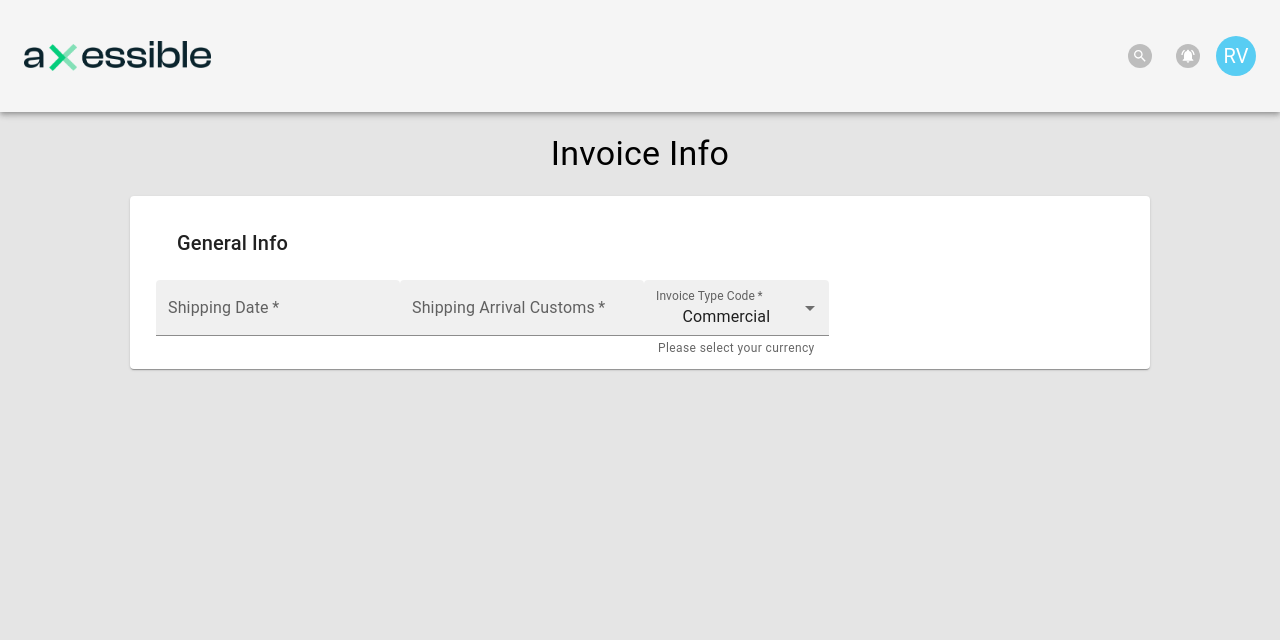
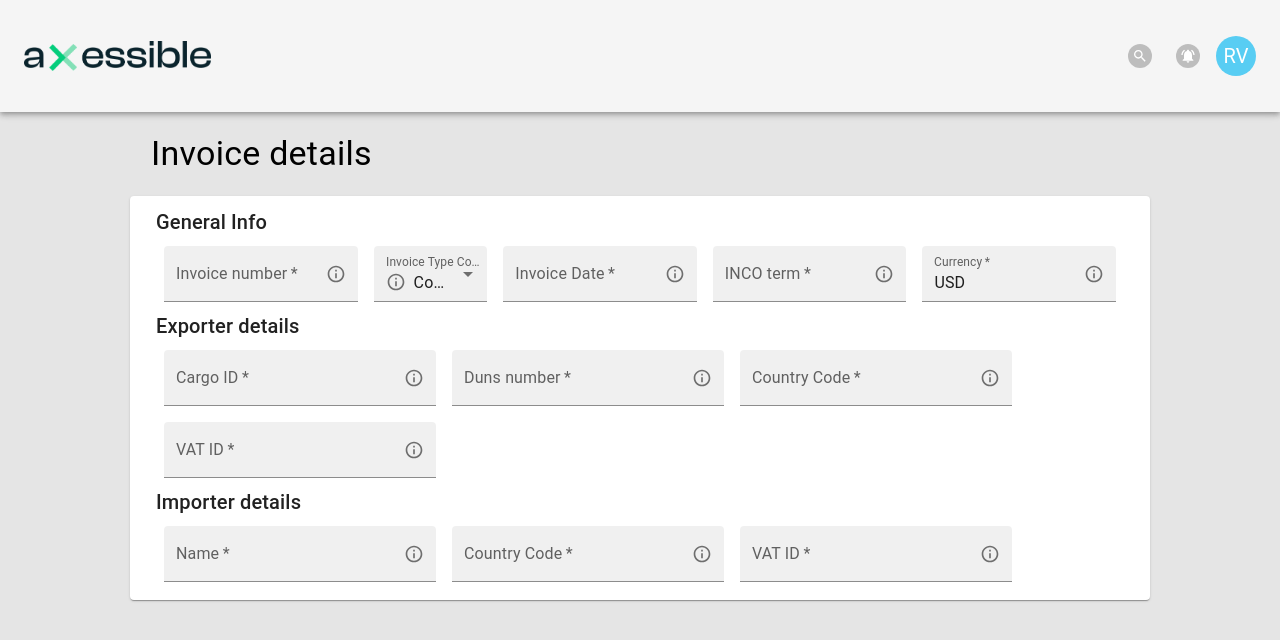
Before and after one commit to stan-gabriel/axessible-ui, a React (Create React App) app: page / in a window 1280 px wide. Shown: the top 640 px of the page. Built offline with nearby package versions, Linux system fonts and the light colour scheme.

Commit message:
implement design

```diff
--- a/src/App.css
+++ b/src/App.css
@@ -1,5 +1,5 @@
 .App {
-  text-align: center;
+  /*text-align: center;*/
 }
 
 .App-link {
--- a/src/Pages/InvoiceInfo/InvoiceInfo.tsx
+++ b/src/Pages/InvoiceInfo/InvoiceInfo.tsx
@@ -1,7 +1,11 @@
 import React, { FC } from 'react'
 import Box from '@mui/material/Box'
 import Typography from '@mui/material/Typography'
-import { Paper, TextField } from '@mui/material'
+import { InputAdornment, Paper, TextField } from '@mui/material'
+import MenuItem from '@mui/material/MenuItem'
+import Stack from '@mui/material/Stack/Stack'
+import InfoOutlinedIcon from '@mui/icons-material/InfoOutlined'
+import Tooltip from '@mui/material/Tooltip'
 
 interface InvoiceInfoProps {}
 
@@ -26,28 +30,34 @@ const InvoiceInfo: FC<InvoiceInfoProps> = () => {
   return (
     <Box sx={{ mt: '21px', pl: '130px', pr: '130px' }}>
       <Typography variant="h4" sx={{ m: '21px' }}>
-        Invoice Info
+        Invoice details
       </Typography>
+
       <Paper sx={{ display: 'flex', flexDirection: 'column', alignItems: 'start', p: '10px 26px' }}>
-        <Typography variant="h6" sx={{ m: '21px' }}>
-          General Info
-        </Typography>
+        <Typography variant="h6">General Info</Typography>
 
-        <Box>
+        <Box
+          sx={{
+            '& .MuiTextField-root': { m: 1 },
+            display: 'flex',
+          }}
+        >
           <TextField
             required
             id="filled-required"
-            label="Shipping Date"
+            label="Invoice number"
+            type="number"
             defaultValue=""
             variant="filled"
-          />
-
-          <TextField
-            required
-            id="filled-required"
-            label="Shipping Arrival Customs"
-            defaultValue=""
-            variant="filled"
+            InputProps={{
+              endAdornment: (
+                <InputAdornment position="end">
+                  <Tooltip title="Some info">
+                    <InfoOutlinedIcon fontSize="small" />
+                  </Tooltip>
+                </InputAdornment>
+              ),
+            }}
           />
 
           <TextField
@@ -58,14 +68,209 @@ const InvoiceInfo: FC<InvoiceInfoProps> = () => {
             value={invoiceTypeCode}
             onChange={handleChange}
             variant="filled"
-            helperText="Please select your currency"
+            InputProps={{
+              startAdornment: (
+                <InputAdornment position="start">
+                  <Tooltip title="Some info">
+                    <InfoOutlinedIcon fontSize="small" />
+                  </Tooltip>
+                </InputAdornment>
+              ),
+            }}
           >
             {invoiceTypeCodes.map((option) => (
-              <option key={option.value} value={option.value}>
+              <MenuItem key={option.value} value={option.value}>
                 {option.label}
-              </option>
+              </MenuItem>
             ))}
           </TextField>
+
+          <TextField
+            required
+            id="filled-required"
+            label="Invoice Date"
+            defaultValue=""
+            variant="filled"
+            InputProps={{
+              endAdornment: (
+                <InputAdornment position="end">
+                  <Tooltip title="Some info">
+                    <InfoOutlinedIcon fontSize="small" />
+                  </Tooltip>
+                </InputAdornment>
+              ),
+            }}
+          />
+
+          <TextField
+            required
+            id="filled-required"
+            label="INCO term"
+            type="number"
+            defaultValue=""
+            variant="filled"
+            InputProps={{
+              endAdornment: (
+                <InputAdornment position="end">
+                  <Tooltip title="Some info">
+                    <InfoOutlinedIcon fontSize="small" />
+                  </Tooltip>
+                </InputAdornment>
+              ),
+            }}
+          />
+
+          <TextField
+            required
+            id="filled-required"
+            label="Currency"
+            defaultValue="USD"
+            variant="filled"
+            InputProps={{
+              endAdornment: (
+                <InputAdornment position="end">
+                  <Tooltip title="Some info">
+                    <InfoOutlinedIcon fontSize="small" />
+                  </Tooltip>
+                </InputAdornment>
+              ),
+            }}
+          />
+        </Box>
+
+        <Typography variant="h6">Exporter details</Typography>
+
+        <Box
+          sx={{
+            '& .MuiTextField-root': { m: 1 },
+          }}
+        >
+          <TextField
+            required
+            id="filled-required"
+            label="Cargo ID"
+            defaultValue=""
+            variant="filled"
+            InputProps={{
+              endAdornment: (
+                <InputAdornment position="end">
+                  <Tooltip title="Some info">
+                    <InfoOutlinedIcon fontSize="small" />
+                  </Tooltip>
+                </InputAdornment>
+              ),
+            }}
+          />
+
+          <TextField
+            required
+            id="filled-required"
+            label="Duns number"
+            defaultValue=""
+            variant="filled"
+            InputProps={{
+              endAdornment: (
+                <InputAdornment position="end">
+                  <Tooltip title="Some info">
+                    <InfoOutlinedIcon fontSize="small" />
+                  </Tooltip>
+                </InputAdornment>
+              ),
+            }}
+          />
+
+          <TextField
+            required
+            id="filled-required"
+            label="Country Code"
+            defaultValue=""
+            variant="filled"
+            InputProps={{
+              endAdornment: (
+                <InputAdornment position="end">
+                  <Tooltip title="Some info">
+                    <InfoOutlinedIcon fontSize="small" />
+                  </Tooltip>
+                </InputAdornment>
+              ),
+            }}
+          />
+
+          <TextField
+            required
+            id="filled-required"
+            label="VAT ID"
+            defaultValue=""
+            variant="filled"
+            InputProps={{
+              endAdornment: (
+                <InputAdornment position="end">
+                  <Tooltip title="Some info">
+                    <InfoOutlinedIcon fontSize="small" />
+                  </Tooltip>
+                </InputAdornment>
+              ),
+            }}
+          />
+        </Box>
+
+        <Typography variant="h6">Importer details</Typography>
+
+        <Box
+          sx={{
+            '& .MuiTextField-root': { m: 1 },
+          }}
+        >
+          <TextField
+            required
+            id="filled-required"
+            label="Name"
+            defaultValue=""
+            variant="filled"
+            InputProps={{
+              endAdornment: (
+                <InputAdornment position="end">
+                  <Tooltip title="Some info">
+                    <InfoOutlinedIcon fontSize="small" />
+                  </Tooltip>
+                </InputAdornment>
+              ),
+            }}
+          />
+
+          <TextField
+            required
+            id="filled-required"
+            label="Country Code"
+            defaultValue=""
+            variant="filled"
+            InputProps={{
+              endAdornment: (
+                <InputAdornment position="end">
+                  <Tooltip title="Some info">
+                    <InfoOutlinedIcon fontSize="small" />
+                  </Tooltip>
+                </InputAdornment>
+              ),
+            }}
+          />
+
+          <TextField
+            required
+            id="filled-required"
+            label="VAT ID"
+            defaultValue=""
+            variant="filled"
+            InputProps={{
+              endAdornment: (
+                <InputAdornment position="end">
+                  <Tooltip title="Some info">
+                    <InfoOutlinedIcon fontSize="small" />
+                  </Tooltip>
+                </InputAdornment>
+              ),
+            }}
+          />
         </Box>
       </Paper>
     </Box>
```
